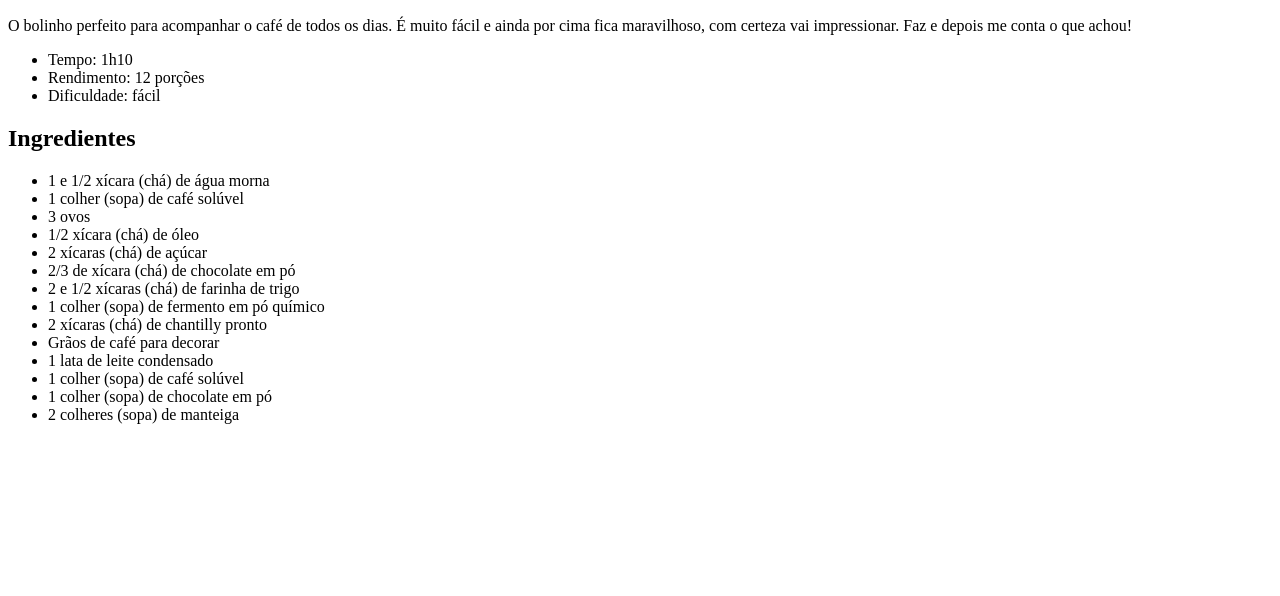
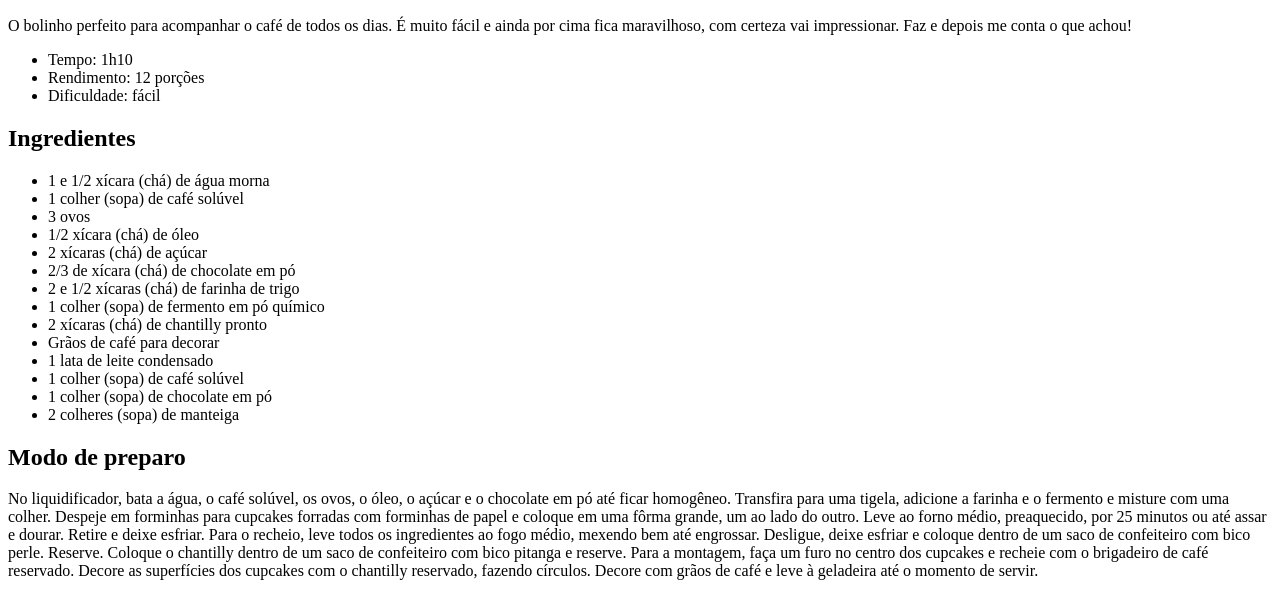
Before and after one commit to devpabloh/projeto_pagina_receitas2, a plain HTML site: page index.html in a window 1280 px wide. Shown: the part 362-958 px from the top of the page. Before the commit the page ends 802 px from the top, so only its background shows below. Drawn offline with Linux system fonts and the light colour scheme.

Commit message:
Update index.html

```diff
--- a/index.html
+++ b/index.html
@@ -37,7 +37,12 @@
                     <li>2 colheres (sopa) de manteiga</li>
                 </ul>
             </section>
-            <section id="preparation"></section>
+            <section id="preparation">
+                <h2>Modo de preparo</h2>
+                <p>No liquidificador, bata a água, o café solúvel, os ovos, o óleo, o açúcar e o chocolate em pó até ficar      homogêneo. Transfira para uma tigela, adicione a farinha e o fermento e misture com uma colher. Despeje em  forminhas para cupcakes forradas com forminhas de papel e coloque em uma fôrma grande, um ao lado do outro. Leve ao forno médio, preaquecido, por 25 minutos ou até assar e dourar. Retire e deixe esfriar.
+                    Para o recheio, leve todos os ingredientes ao fogo médio, mexendo bem até engrossar. Desligue, deixe esfriar e coloque dentro de um saco de confeiteiro com bico perle. Reserve. Coloque o chantilly dentro de um saco de  confeiteiro com bico pitanga e reserve.
+                    Para a montagem, faça um furo no centro dos cupcakes e recheie com o brigadeiro de café reservado. Decore as superfícies dos cupcakes com o chantilly reservado, fazendo círculos. Decore com grãos de café e leve à geladeira até o momento de servir.</p>
+            </section>
         </main>
     </div>
 </body>
```
